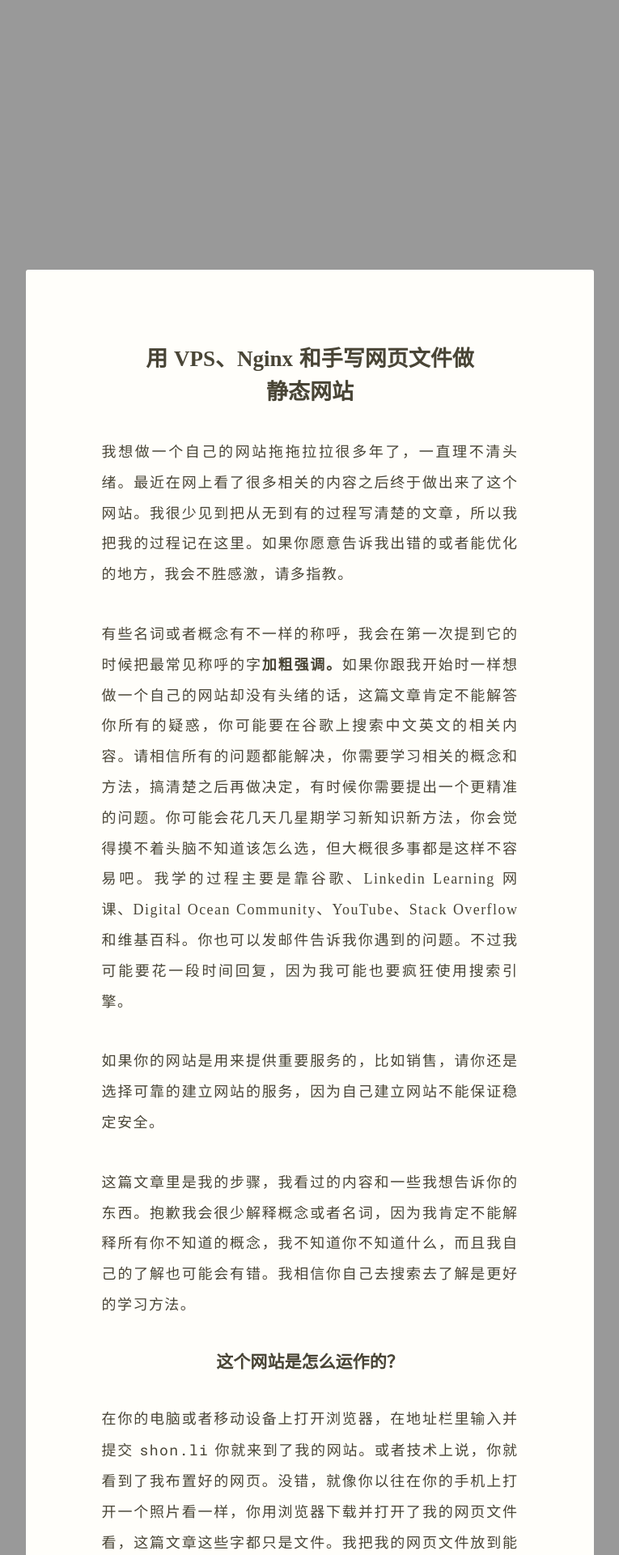
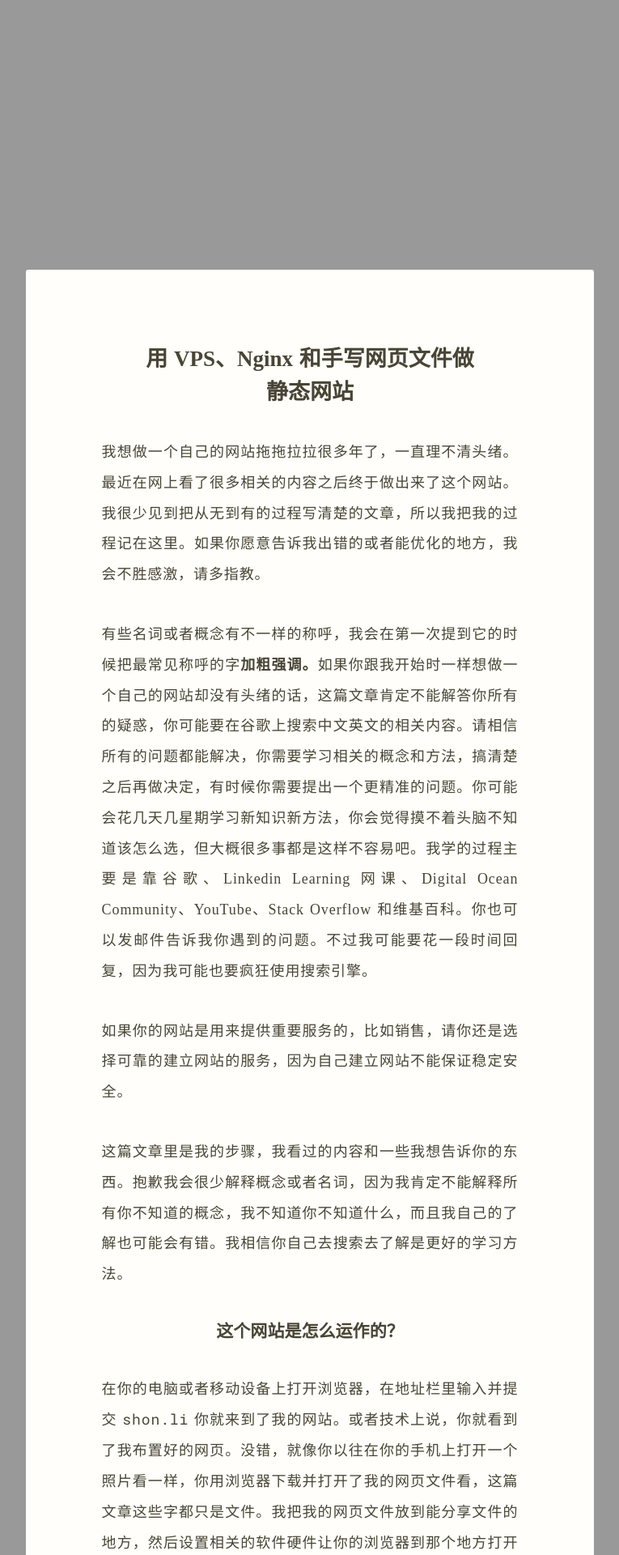
Before and after one commit to shon-li/shon-li.github.io, a Jekyll site: the page built from _posts/2020-05-10-website-building-journal.html, in a window 1280 px wide. Shown: the top 1920 px of the page at 81% size, without its empty margins (257-1022 px from the left). Built offline with Jekyll 4.4.1, drawn with Linux system fonts in a browser that asks for light colours.

Commit message:
Fix word-break errors on narrow screens

```diff
--- a/assets/css/main.scss
+++ b/assets/css/main.scss
@@ -26,7 +26,6 @@ body {
 /*--------------------------------------- 1. Page & Main -----------------------------------------*/
 
 body {
-  min-width: 16rem;
   margin: auto;
   background-color: var(--color_space);
 }
@@ -74,14 +73,15 @@ ul {
   margin: 1.5em auto;
 }
 
-code,
-pre {
+pre,
+code {
+  width: 100%;
   font-family: "Roboto Mono", monospace;
+  overflow-x: scroll;
 }
 
 pre {
-  width: 100%;
-  overflow-x: scroll;
+  width: 103%;
 }
 
 a:link,
@@ -179,7 +179,7 @@ footer {
 .post-page {                              // `.post-page` selects `body` in '/_layouts/default.html'
   article {
     padding-left: 0;
-    letter-spacing: .08em;
+    letter-spacing: .05em;
     text-align: justify;
   }
 }
@@ -215,6 +215,10 @@ footer {
     max-width: auto;
     margin: .8em;
     padding: 1.8em;
+  }
+
+  article {
+    word-break: break-all;
   }
 
   .contents-page {                    // `.contents-page` selects `main` in '/_layouts/default.html'
```
Also changed, not shown: 2 other files.
